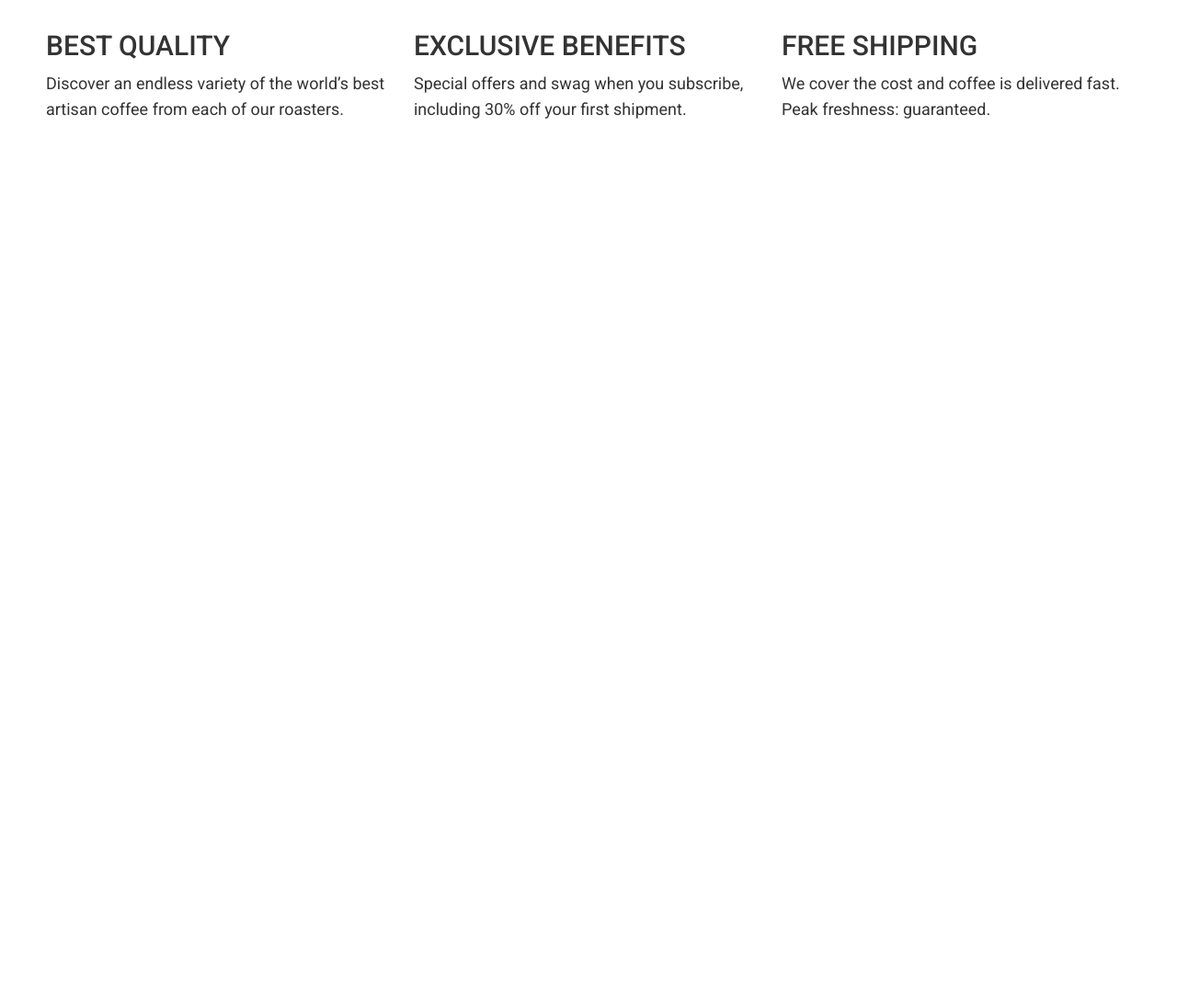
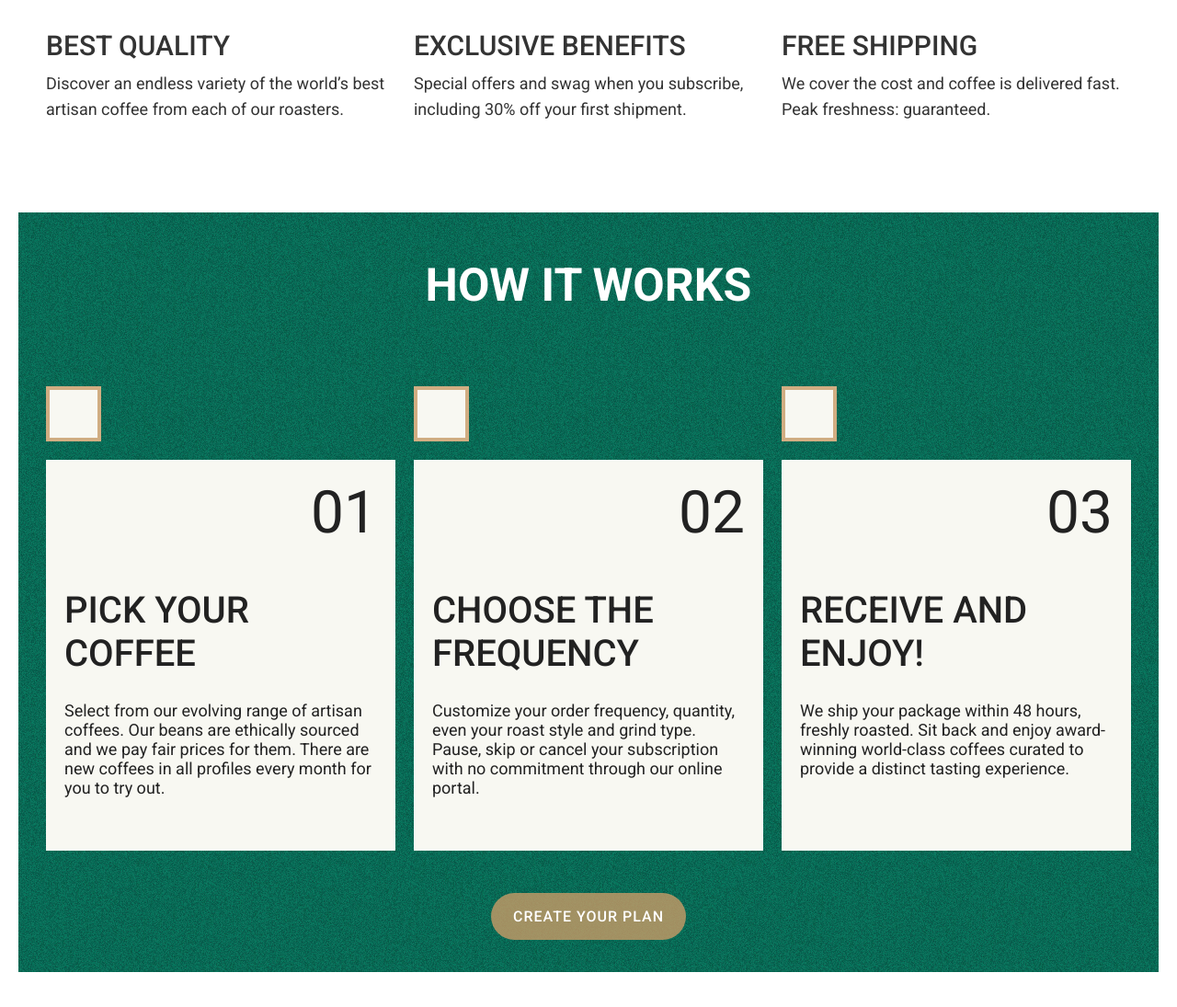
Before and after one commit to HolikovJ16071997/Coffeeroasters, a plain HTML site: page index.html in a window 1280 px wide. Shown: the part 3254-4349 px from the top of the page at 92% size. Before the commit the page ends 3535 px from the top, so only its background shows below. Drawn offline with Linux system fonts and the light colour scheme.

Commit message:
new_how_it_works

```diff
--- a/css/style.css
+++ b/css/style.css
@@ -57,9 +57,10 @@ img{
     font-variant: small-caps;
     white-space: nowrap;
     transition: 1s all;
+    color:#fff;
 }
 .button_green {
-    color:#fff;
+
     background: var(--accent_color_green);
 }
 .button_green:hover{
@@ -67,6 +68,9 @@ img{
 }
 .button_green:active{
     background: var(--accent_color_green_60);
+}
+.button_brown{
+    background: var(--accent_color_brown);
 }
 *:focus{
     outline: 2px dashed var(--outline_color);
@@ -266,9 +270,9 @@ img{
 
 /* index_feacher */
 
-.index_fiatures {
+/* .index_fiatures {
 
-}
+} */
 .index_features_inner {
    padding: 50px 30px;
     background: url(../img/index_features_bg.jpg) no-repeat;
@@ -343,6 +347,90 @@ img{
     line-height: 28px;
     color: var(--text_color);
 }
+/* how_it_works */
+
+.how_it_works {
+}
+.how_it_works_inner {
+    text-align: center;
+    padding: 50px 30px;
+    background: var(--accent_color_green);
+    background: url(../img/how_it_works_bg.jpg) no-repeat;
+}
+.how_it_works_heading {
+    margin-top: 0;
+    margin-bottom: 80px;
+    text-align: center;
+    color:#fff;
+    text-transform: uppercase;
+    font-family: 'Roboto';
+    font-style: normal;
+    font-weight: 700;
+    font-size: 50px;
+    line-height: 59px;
+    text-align: center;
+    font-variant: small-caps;
+}
+.how_it_works_list {
+    display: flex;
+    padding: 0;
+    margin: 0;
+    list-style: none;
+    text-align: left;
+    margin-left: -20px;
+    counter-reset: how_it_works;
+    margin-bottom: 60px;
+}
+.how_it_works_item {
+    display: flex;
+    flex-direction: column;
+    width: calc(100% / 3 - 20px);
+    margin-left: 20px;
+    counter-increment:how_it_works ;
+}
+.how_it_works_item::before{
+    content: "";
+    width: 60px;
+    height: 60px;
+    margin-bottom: 20px;
+    background: var(--light_bg);
+    border: 4px solid var(--accent_color_brown);
+}
+.how_it_works_info {
+    flex-grow: 1;
+    display: flex;
+    flex-direction: column;
+    background: var(--light_bg);
+    padding: 20px 20px 40px;
+}
+.how_it_works_info::before{
+    content: "0"counter(how_it_works);
+    align-self: flex-end;
+    font-family: 'Roboto';
+    font-style: normal;
+    font-weight: 400;
+    font-size: 64px;
+    line-height: 75px;
+    margin-bottom: 45px;
+}
+.how_it_works_step_title {
+    margin: 0;
+    max-width: 750px;
+    font-family: 'Roboto';
+    font-style: normal;
+    font-weight: 500;
+    font-size: 40px;
+    line-height: normal;
+    text-transform: uppercase;
+    margin-bottom: 10px;
+}
+.how_it_works_text {
+    font-family: 'Roboto';
+    font-style: normal;
+    font-weight: 400;
+    font-size: 18px;
+    line-height: normal;
+}
 
 /* retina */
 @media
--- a/index.html
+++ b/index.html
@@ -128,6 +128,50 @@
                 </div>
             </div>
         </sectiom>
+        <!-- how_it_works -->
+        <section class="how_it_works">
+            <div class="container">
+                <div class="how_it_works_inner">
+                    <h2 class="how_it_works_heading">
+                        How it works
+                    </h2>
+                    <ol class="how_it_works_list">
+                        <li class="how_it_works_item">
+                            <div class="how_it_works_info">
+                                  <h3 class="how_it_works_step_title">
+                                    Pick your <br> coffee
+                                  </h3>
+                                  <p class="how_it_works_text">
+                                    Select from our evolving range of artisan coffees. Our beans are ethically sourced and we pay fair prices for them. There are
+                                     new coffees in all profiles every month for you to try out.
+                                  </p>
+                            </div>
+                        </li>
+                        <li class="how_it_works_item">
+                            <div class="how_it_works_info">
+                                  <h3 class="how_it_works_step_title">
+                                   Choose the frequency
+                                  </h3>
+                                  <p class="how_it_works_text">
+                                  Customize your order frequency, quantity, even your roast style and grind type. Pause, skip or cancel your subscription with no commitment through our online portal.
+                                  </p>
+                            </div>
+                        </li>
+                        <li class="how_it_works_item">
+                            <div class="how_it_works_info">
+                                  <h3 class="how_it_works_step_title">
+                                   Receive and enjoy!
+                                  </h3>
+                                  <p class="how_it_works_text">
+                                    We ship your package within 48 hours, freshly roasted. Sit back and enjoy award-winning world-class coffees curated to provide a distinct tasting experience.
+                                  </p>
+                            </div>
+                        </li>
+                    </ol>
+                    <a class="button button_brown" href="#">Create your plan</a>
+                </div>
+            </div>
+        </section>
     </main>
    <script src="js/main.js"></script>
 </body>
```
Also changed, not shown: img/how_it_works_bg.jpg (added), img/how_it_works_bg_@2x.jpg (added).
